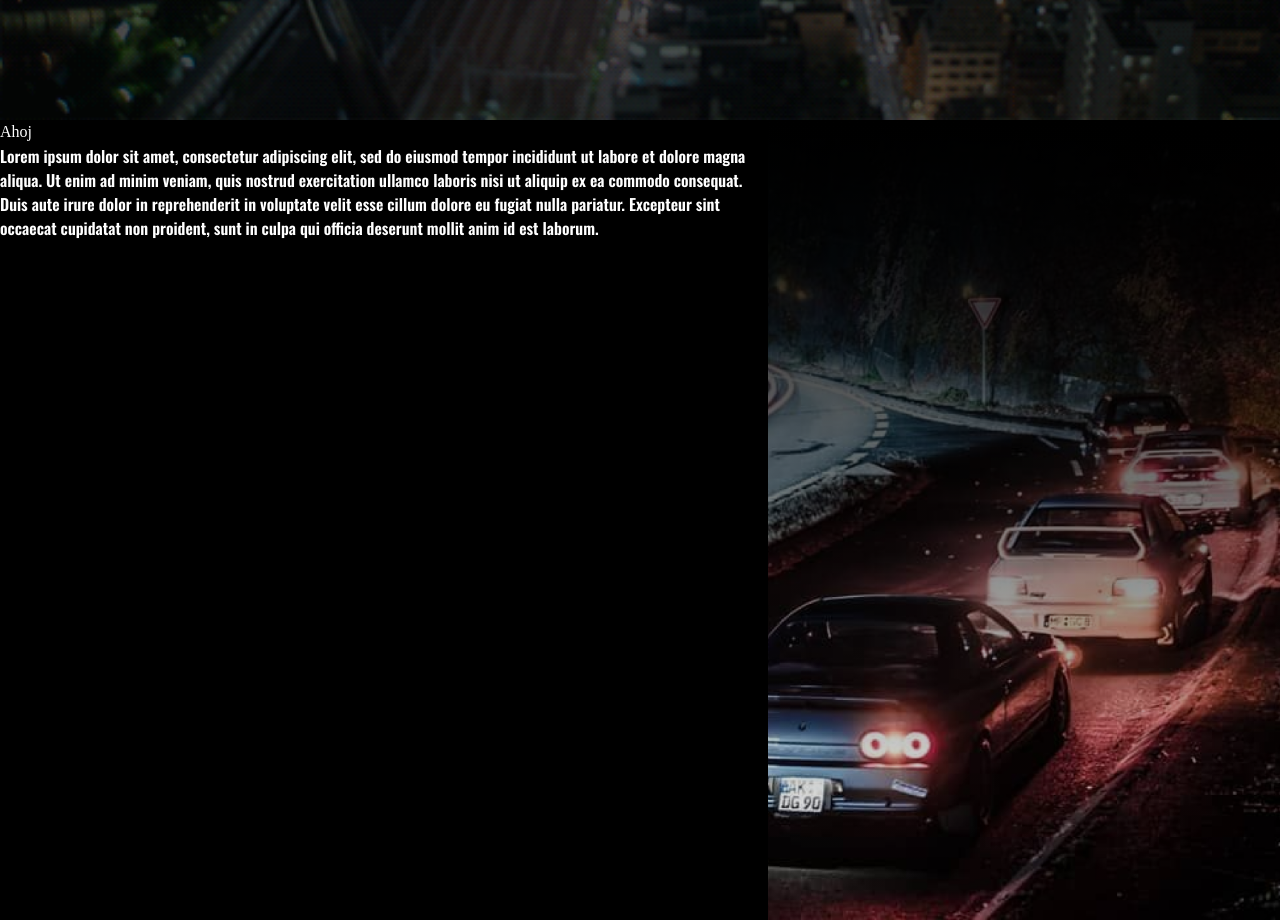
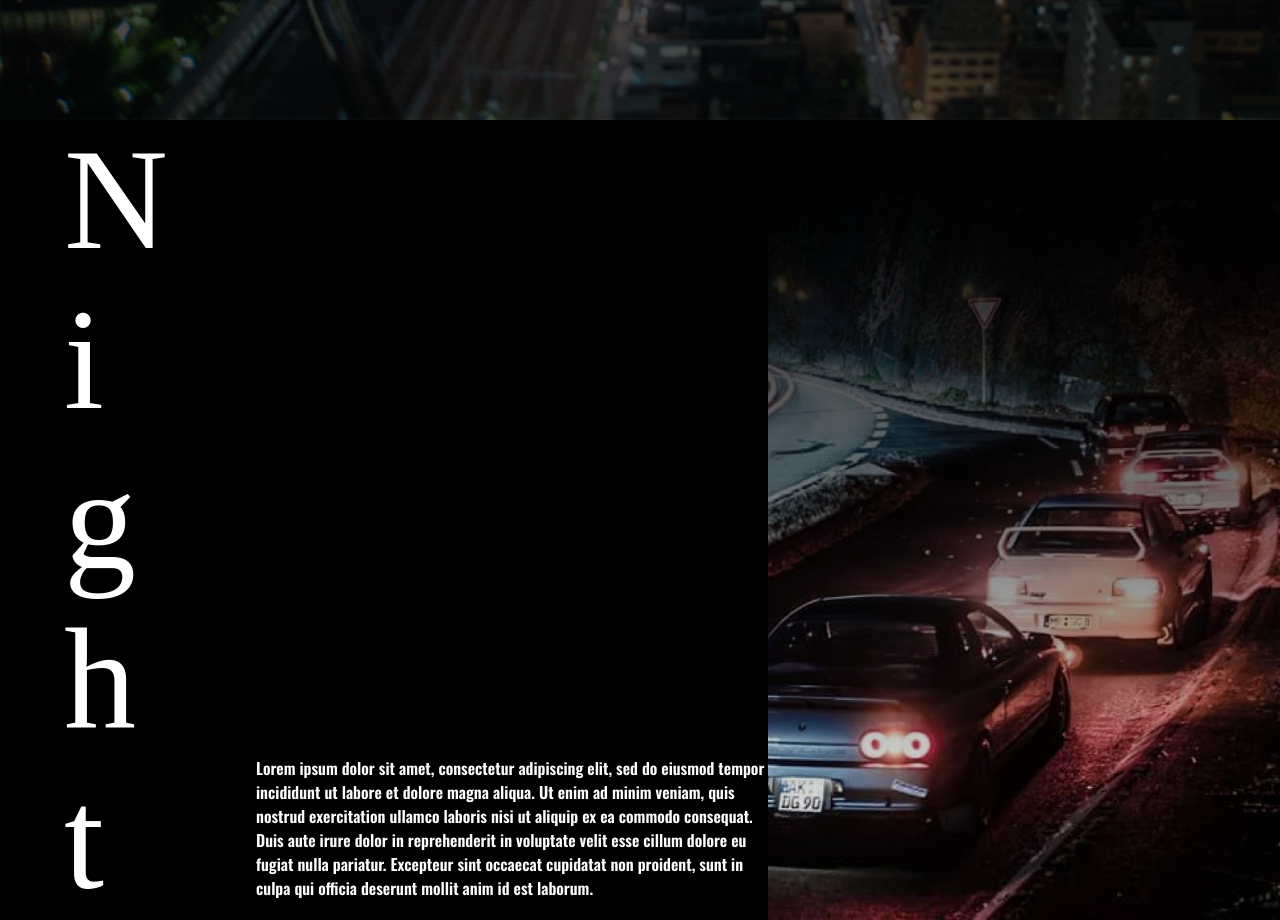
Before and after one commit to mxrshall/Web-Header-Design, a React (Vite) app: page / in a window 1280 px wide. Shown: the part 680-1600 px from the top of the page. Built offline with nearby package versions, Linux system fonts and the light colour scheme; a web font is replaced by a local one.

Commit message:
Vytvorenie struktury pre text

```diff
--- a/src/Popis.jsx
+++ b/src/Popis.jsx
@@ -6,7 +6,7 @@ function Popis() {
   return (
     <motion.div className="w-full h-[100vh] bg-[url('./images/background.png')] bg-cover">
         <div className="w-full h-[100vh] bg-gradient-to-b from-black to-transparent">
-            <div className="w-3/5 h-[100vh] bg-black">
+            <div className="w-3/5 h-[100vh] bg-black flex">
               <PopisZnak/>
               <PopisText/>
             </div>
--- a/src/PopisText.jsx
+++ b/src/PopisText.jsx
@@ -2,7 +2,7 @@ import { motion } from "framer-motion"
 
 function PopisText() {
   return (
-    <motion.div className="text-white font-ds">
+    <motion.div className="text-white font-ds w-8/12 flex justify-center items-end pb-5">
         <p>Lorem ipsum dolor sit amet, consectetur adipiscing elit, sed do eiusmod tempor incididunt ut labore et dolore magna aliqua. Ut enim ad minim veniam, quis nostrud exercitation ullamco laboris nisi ut aliquip ex ea commodo consequat. Duis aute irure dolor in reprehenderit in voluptate velit esse cillum dolore eu fugiat nulla pariatur. Excepteur sint occaecat cupidatat non proident, sunt in culpa qui officia deserunt mollit anim id est laborum.
         </p>
     </motion.div>
--- a/src/PopisZnak.jsx
+++ b/src/PopisZnak.jsx
@@ -2,8 +2,14 @@ import { motion } from "framer-motion"
 
 function PopisZnak() {
   return (
-    <motion.div className="text-white font-japan">
-        <p>Ahoj</p>
+    <motion.div className="text-white flex items-center justify-center w-4/12">
+        <span className="w-1/2 font-japan text-[9rem] leading-[20vh]">
+          N
+          i
+          g
+          h
+          t
+        </span>
     </motion.div>
   )
 }
```
